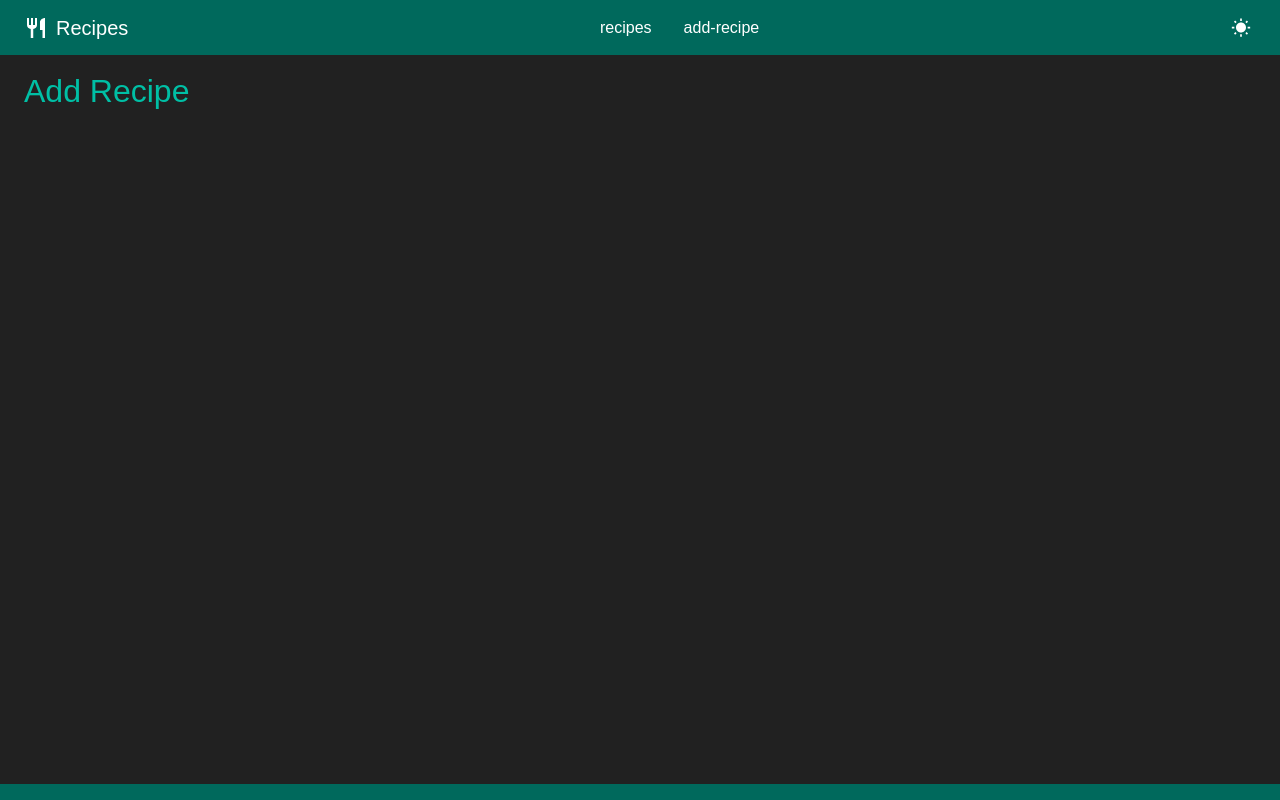
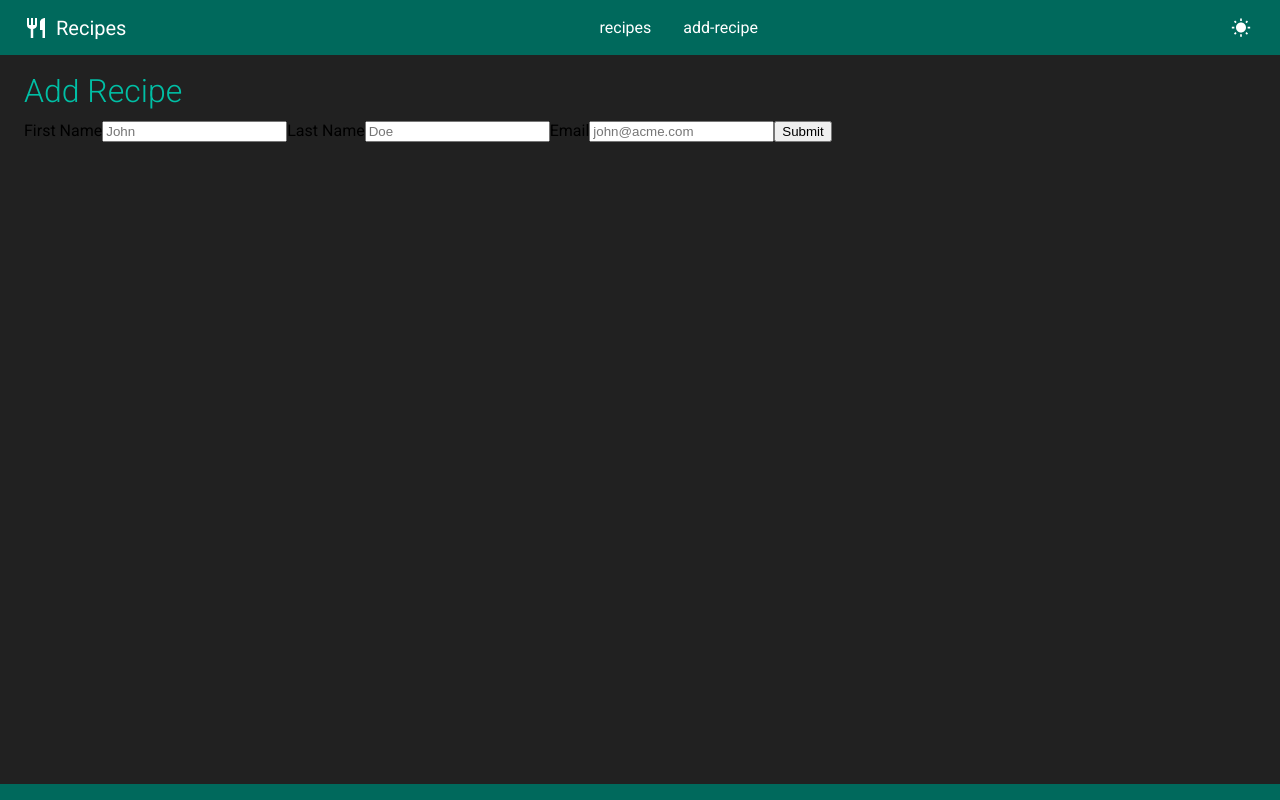
Before and after one commit to johnfrog76/recipes-react-typescript, a React (Create React App) app: page /add-recipe in a window 1280 px wide. Built offline with nearby package versions, Linux system fonts and the light colour scheme.

Commit message:
add formik and sample form

```diff
--- a/package.json
+++ b/package.json
@@ -8,6 +8,7 @@
     "@testing-library/jest-dom": "^5.15.0",
     "@testing-library/react": "^11.2.7",
     "@testing-library/user-event": "^12.8.3",
+    "formik": "^2.2.9",
     "react": "^17.0.2",
     "react-dom": "^17.0.2",
     "react-router": "^6.0.2",
--- a/public/index.html
+++ b/public/index.html
@@ -8,6 +8,9 @@
       content=""
     />
     <title>Recipes</title>
+    <link rel="preconnect" href="https://fonts.googleapis.com">
+    <link rel="preconnect" href="https://fonts.gstatic.com" crossorigin>
+    <link href="https://fonts.googleapis.com/css2?family=Roboto:wght@300;400;700&display=swap" rel="stylesheet">
   </head>
   <body>
     <noscript>You need to enable JavaScript to run this app.</noscript>
--- a/src/App.styles.tsx
+++ b/src/App.styles.tsx
@@ -1,7 +1,7 @@
 import styled from 'styled-components';
 
 export const StyledOuterDiv = styled.div`
-  font-family: sans-serif;
+  font-family: Roboto, sans-serif;
   font-size: 16px;
   line-height: 1.5em;
   background-color: ${(props) => props.theme.colors.pageBackground1};
--- a/src/components/atoms/page-title/page-title.styles.ts
+++ b/src/components/atoms/page-title/page-title.styles.ts
@@ -2,6 +2,7 @@ import styled from 'styled-components';
 
 export const StyledPageTitle = styled.h2`
     font-size: ${(props) => props.theme.fontSizes.medium};
+    font-weight: 300;
     margin-bottom: 0.5em;
     color: ${(props) => props.theme.colors.pageHighLight2};
 `;
--- a/src/components/atoms/recipe-card-item/recipe-card-item.styles.ts
+++ b/src/components/atoms/recipe-card-item/recipe-card-item.styles.ts
@@ -11,6 +11,7 @@ export const CardItem = styled.div`
 `;
 
 export const CardCopy = styled.p`
+    font-weight: 300;
     display: -webkit-box;
     -webkit-line-clamp: 3;
     -webkit-box-orient: vertical;
--- /dev/null
+++ b/src/components/molecules/add-recipe-form/add-recipe-form.component.tsx
@@ -0,0 +1,50 @@
+import React from 'react';
+import { Formik, Field, Form, FormikHelpers } from 'formik';
+
+interface Values {
+    firstName: string;
+    lastName: string;
+    email: string;
+}
+
+
+const AddRecipeForm = () => (
+    <div>
+        <Formik
+            initialValues={{
+                firstName: '',
+                lastName: '',
+                email: '',
+            }}
+            onSubmit={(
+                values: Values,
+                { setSubmitting }: FormikHelpers<Values>
+            ) => {
+                setTimeout(() => {
+                    alert(JSON.stringify(values, null, 2));
+                    setSubmitting(false);
+                }, 500);
+            }}
+        >
+            <Form>
+                <label htmlFor="firstName">First Name</label>
+                <Field id="firstName" name="firstName" placeholder="John" />
+
+                <label htmlFor="lastName">Last Name</label>
+                <Field id="lastName" name="lastName" placeholder="Doe" />
+
+                <label htmlFor="email">Email</label>
+                <Field
+                    id="email"
+                    name="email"
+                    placeholder="john@acme.com"
+                    type="email"
+                />
+
+                <button type="submit">Submit</button>
+            </Form>
+        </Formik>
+    </div>
+);
+
+export default AddRecipeForm;
--- a/src/components/molecules/recipes-category-card-list/recipes-category-card-list.styles.ts
+++ b/src/components/molecules/recipes-category-card-list/recipes-category-card-list.styles.ts
@@ -6,7 +6,7 @@ export const StyledCardContainer = styled.div`
     display: grid;
     grid-template-columns: repeat(auto-fit, minmax(80vw, 1fr));
     @media (min-width: 991px) {
-        grid-template-columns: repeat(auto-fit, minmax(250px, 1fr));
+        grid-template-columns: repeat(auto-fit, minmax(23.75rem, 1fr));
     }
     grid-gap: 1.2rem;
     overflow: hidden;
--- a/src/pages/add-recipe/add-recipe.component.tsx
+++ b/src/pages/add-recipe/add-recipe.component.tsx
@@ -2,10 +2,12 @@ import React from "react";
 
 import { MainSection } from "../../components/atoms/main-section/main-section.component";
 import PageTitle from "../../components/atoms/page-title/page-title.component";
+import AddRecipeForm from "../../components/molecules/add-recipe-form/add-recipe-form.component";
 
 const AddRecipePage = () => (
     <MainSection>
         <PageTitle>Add Recipe</PageTitle>
+        <AddRecipeForm />
     </MainSection>
 );
 
--- a/src/pages/home/home.styles.ts
+++ b/src/pages/home/home.styles.ts
@@ -2,13 +2,15 @@ import styled from 'styled-components';
 import { Widgets } from '@material-ui/icons';
 
 export const HeroStyles = styled.h1`
-    font-size: ${(props) => props.theme.fontSizes.medium};
+    font-size: ${(props) => props.theme.fontSizes.large};
+    font-weight: 300;
     margin-bottom: 0.5em;
     color: ${(props) => props.theme.colors.pageHighLight2};
 `;
 
 export const HeroSubTitle = styled.h2`
-    font-size: 1rem;
+    font-size: 1.5rem;
+    font-weight: 300;
     color: ${(props) => props.theme.colors.pageForeground1};
 `;
 
```
Also changed, not shown: src/components/molecules/add-recipe-form/add-recipe-form.styles.ts (added), 1 other file (tests, documents, lock files or other folders).
